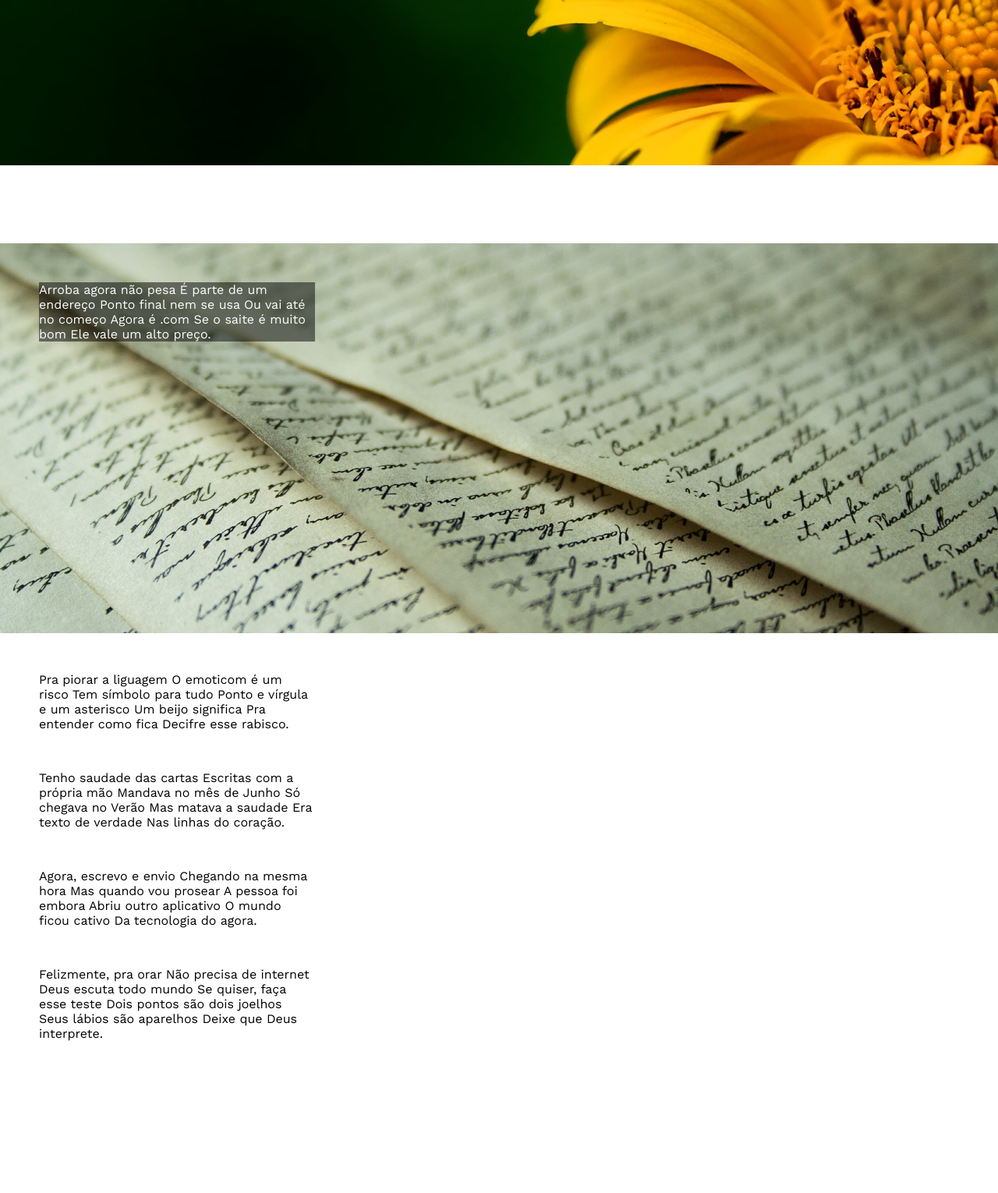
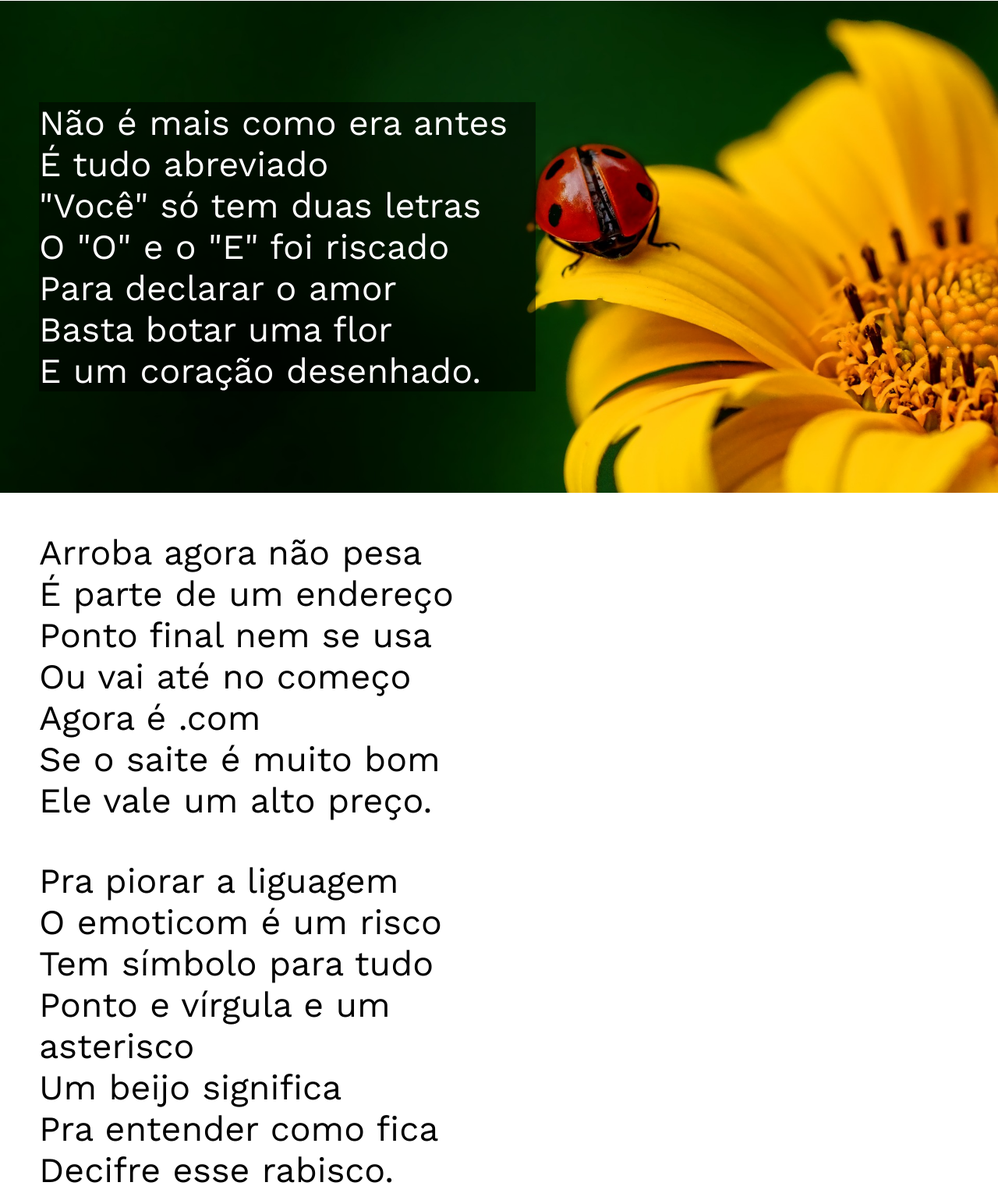
Before and after one commit to LucasMatheusCaetano/html-css, a plain HTML site: page exercicios/d012/index.html in a window 1280 px wide. Shown: the part 640-2170 px from the top of the page at 78% size. Before the commit the page ends 2025 px from the top, so only its background shows below. Drawn offline with nearby package versions, Linux system fonts and the light colour scheme.

Commit message:
Melhorando o desafio

```diff
--- a/exercicios/d012/index.html
+++ b/exercicios/d012/index.html
@@ -27,17 +27,17 @@
         section.background1 {
             background: transparent url(imagens/background001.jpg) right center fixed no-repeat;
             background-size: cover;
-            height: 500px;
-            width: auto;
+            padding-top: 10vh;
+            padding-bottom: 10vh;
+
 
         }
 
         section.background2 {
             background: transparent url(imagens/background002.jpg) right center fixed no-repeat;
             background-size: cover;
-            height: 500px;
-            width: auto;
-            margin-top: 100px;
+            padding-top: 10vh;
+            padding-bottom: 10vh;
         }
 
         div {
@@ -45,9 +45,7 @@
         }
 
         div.fundo {
-
             color: white;
-            position: absolute;
 
         }
 
@@ -63,14 +61,16 @@
         }
 
         p {
-            width: 30%;
-            height: 15%;
+            width: 54%;
+            height: 30%;
             font-family: 'Sriracha', 'Work Sans', sans-serif;
+            font-size: 3.5vw;
 
         }
 
         p.fundo {
             background-color: rgba(0, 0, 0, 0.5);
+            display: inline-block;
         }
     </style>
 
@@ -87,12 +87,12 @@
 
 <div>
     <p>
-        Estou ficando cansado
-        Da tal tecnologia
-        Só se fala por e-mail
-        Mensagem curta e fria
-        Twitter e Facebook
-        Antes que eu caduque
+        Estou ficando cansado <br>
+        Da tal tecnologia <br>
+        Só se fala por e-mail <br>
+        Mensagem curta e fria <br>
+        Twitter e Facebook <br>
+        Antes que eu caduque <br>
         Vou dizer tudo em poesia.
     </p>
 </div>
@@ -100,77 +100,77 @@
 <section class="background1">
     <div class="fundo">
         <p class="fundo">
-            Não é mais como era antes
-            É tudo abreviado
-            "Você" só tem duas letras
-            O "O" e o "E" foi riscado
-            Para declarar o amor
-            Basta botar uma flor
+            Não é mais como era antes <br>
+            É tudo abreviado <br>
+            "Você" só tem duas letras <br>
+            O "O" e o "E" foi riscado <br>
+            Para declarar o amor <br>
+            Basta botar uma flor <br>
             E um coração desenhado.
         </p>
     </div>
 </section>
 
-<section class="background2">
-    <div class="fundo">
-        <p class="fundo">
-            Arroba agora não pesa
-            É parte de um endereço
-            Ponto final nem se usa
-            Ou vai até no começo
-            Agora é .com
-            Se o saite é muito bom
+    <div>
+        <p>
+            Arroba agora não pesa <br>
+            É parte de um endereço <br>
+            Ponto final nem se usa <br>
+            Ou vai até no começo <br>
+            Agora é .com <br>
+            Se o saite é muito bom <br>
             Ele vale um alto preço.
         </p>
     </div>
-</section>
 
 <div>
     <p>
-        Pra piorar a liguagem
-        O emoticom é um risco
-        Tem símbolo para tudo
-        Ponto e vírgula e um asterisco
-        Um beijo significa
-        Pra entender como fica
+        Pra piorar a liguagem <br>
+        O emoticom é um risco <br>
+        Tem símbolo para tudo <br>
+        Ponto e vírgula e um asterisco <br>
+        Um beijo significa <br>
+        Pra entender como fica <br>
         Decifre esse rabisco.
     </p>
 </div>
 
 
-<div>
-    <p>
-        Tenho saudade das cartas
-        Escritas com a própria mão
-        Mandava no mês de Junho
-        Só chegava no Verão
-        Mas matava a saudade
-        Era texto de verdade
-        Nas linhas do coração.
-    </p>
-</div>
+<section class="background2">
+    <div class="fundo">
+        <p class="fundo">
+            Tenho saudade das cartas <br>
+            Escritas com a própria mão <br>
+            Mandava no mês de Junho <br>
+            Só chegava no Verão <br>
+            Mas matava a saudade <br>
+            Era texto de verdade <br>
+            Nas linhas do coração.
+        </p>
+    </div>
+</section>
 
 
 <div>
     <p>
-        Agora, escrevo e envio
-        Chegando na mesma hora
-        Mas quando vou prosear
-        A pessoa foi embora
-        Abriu outro aplicativo
-        O mundo ficou cativo
+        Agora, escrevo e envio <br>
+        Chegando na mesma hora <br>
+        Mas quando vou prosear <br>
+        A pessoa foi embora <br>
+        Abriu outro aplicativo <br>
+        O mundo ficou cativo <br>
         Da tecnologia do agora.
     </p>
 </div>
 
 <div>
     <p>
-        Felizmente, pra orar
-        Não precisa de internet
-        Deus escuta todo mundo
-        Se quiser, faça esse teste
-        Dois pontos são dois joelhos
-        Seus lábios são aparelhos
+        Felizmente, pra orar <br>
+        Não precisa de internet <br>
+        Deus escuta todo mundo <br>
+        Se quiser, faça esse teste <br>
+        Dois pontos são dois joelhos <br>
+        Seus lábios são aparelhos <br>
         Deixe que Deus interprete.
     </p>
 </div>
```
